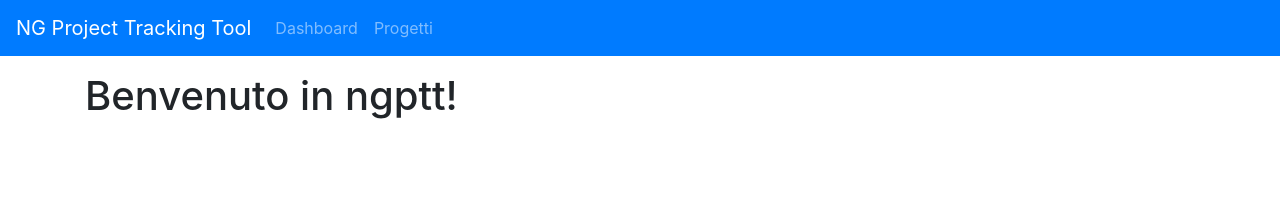
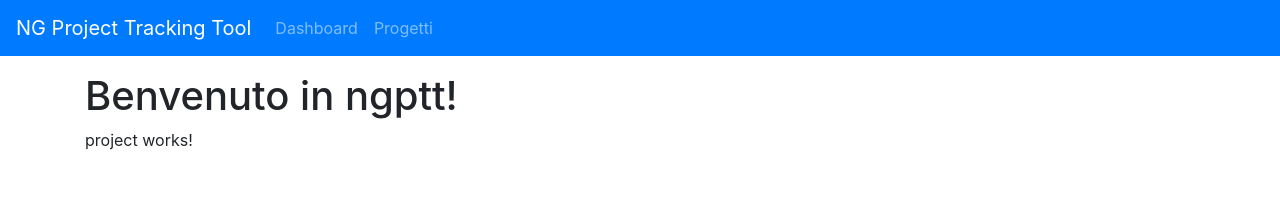
Before and after one commit to fsciuti/ng-zero2hero, an Angular app: page / in a window 1280 px wide. Shown: the top 218 px of the page. Built offline with nearby package versions, Linux system fonts and the light colour scheme.

Commit message:
feat: add project.component

```diff
--- a/src/app/app.component.html
+++ b/src/app/app.component.html
@@ -14,4 +14,5 @@
 
 <div class="container mt-3">
     <h1>Benvenuto in {{ title }}!</h1>
+    <ngptt-project></ngptt-project>
 </div>
--- a/src/app/app.module.ts
+++ b/src/app/app.module.ts
@@ -2,10 +2,12 @@ import { BrowserModule } from '@angular/platform-browser';
 import { NgModule } from '@angular/core';
 
 import { AppComponent } from './app.component';
+import { ProjectComponent } from './project/project.component';
 
 @NgModule({
   declarations: [
-    AppComponent
+    AppComponent,
+    ProjectComponent
   ],
   imports: [
     BrowserModule
--- /dev/null
+++ b/src/app/project/project.component.html
@@ -0,0 +1 @@
+<p>project works!</p>
--- /dev/null
+++ b/src/app/project/project.component.ts
@@ -0,0 +1,15 @@
+import { Component, OnInit } from '@angular/core';
+
+@Component({
+  selector: 'ngptt-project',
+  templateUrl: './project.component.html',
+  styles: []
+})
+export class ProjectComponent implements OnInit {
+
+  constructor() { }
+
+  ngOnInit() {
+  }
+
+}
```
